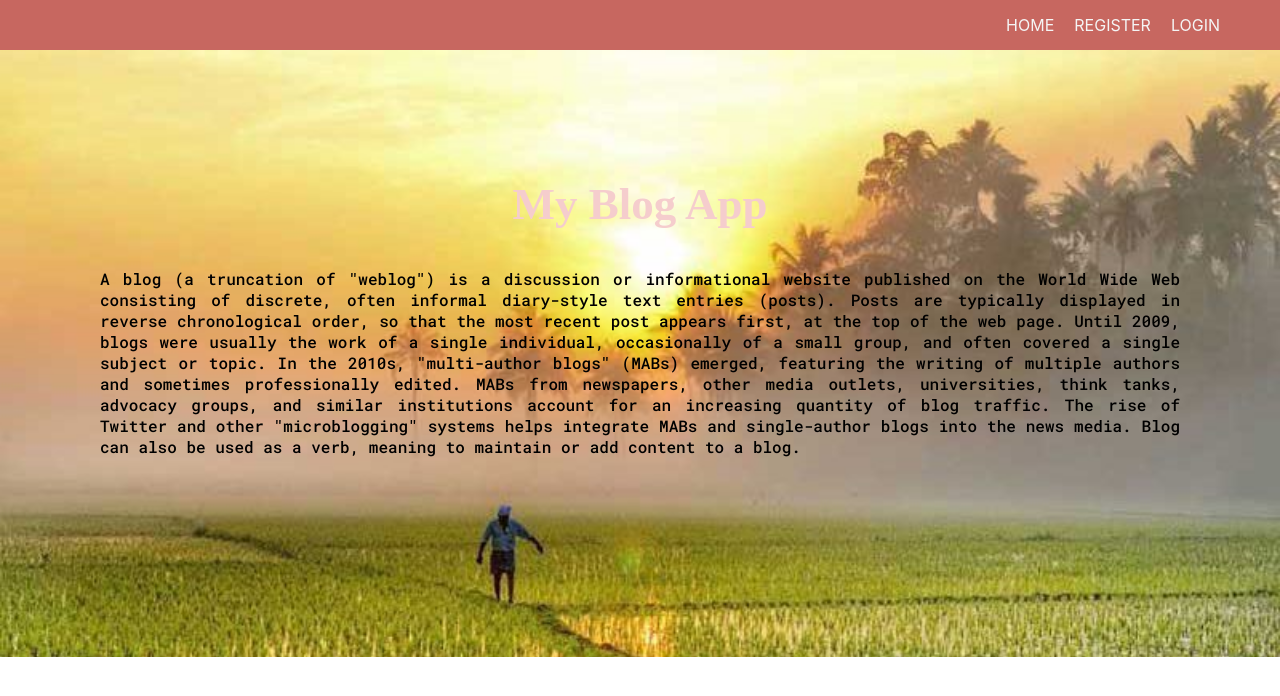
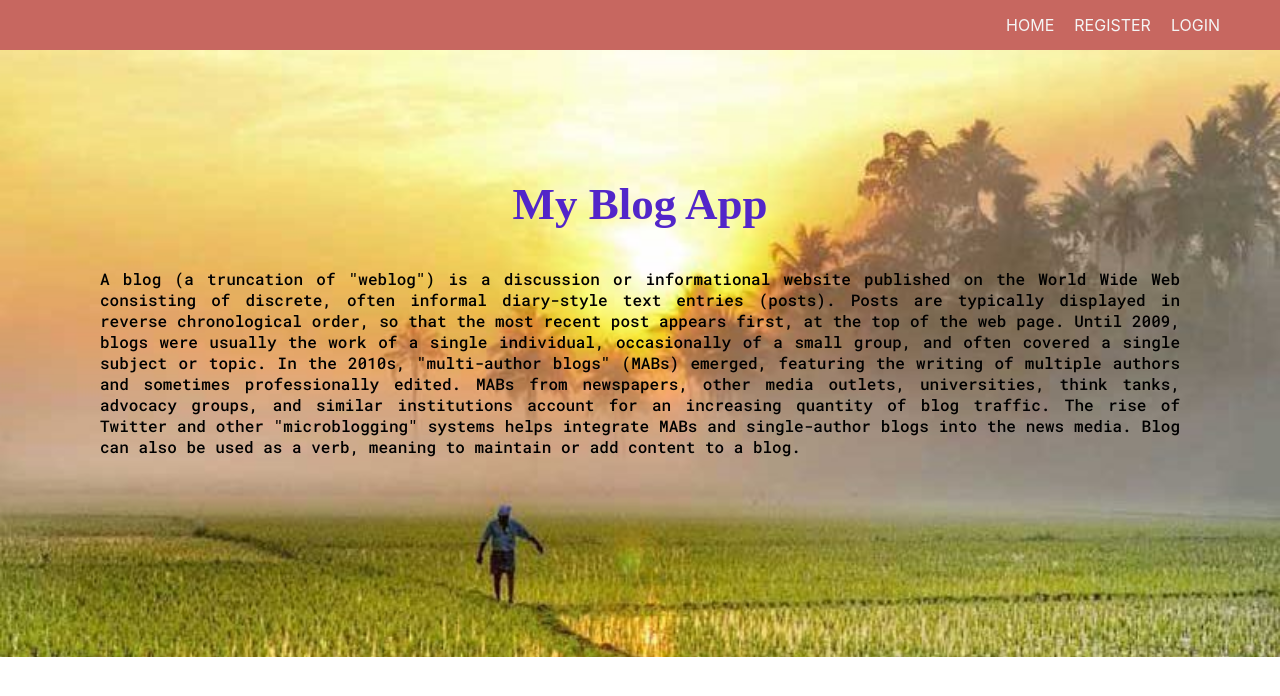
Before and after one commit to PratheeshAcharath/BlogAppFrontEnd, a React (Create React App) app: page / in a window 1280 px wide. Shown: the top 696 px of the page. Built offline with nearby package versions, Linux system fonts and the light colour scheme; a web font is replaced by a local one.

Commit message:
Update Home.css

```diff
--- a/src/components/home/Home.css
+++ b/src/components/home/Home.css
@@ -1,5 +1,5 @@
 #head{
-    color: rgb(245, 205, 205);
+    color: rgb(82, 38, 201);
     text-align: center;
     margin-top: 10%;
     font-family: supermercado one;
```
